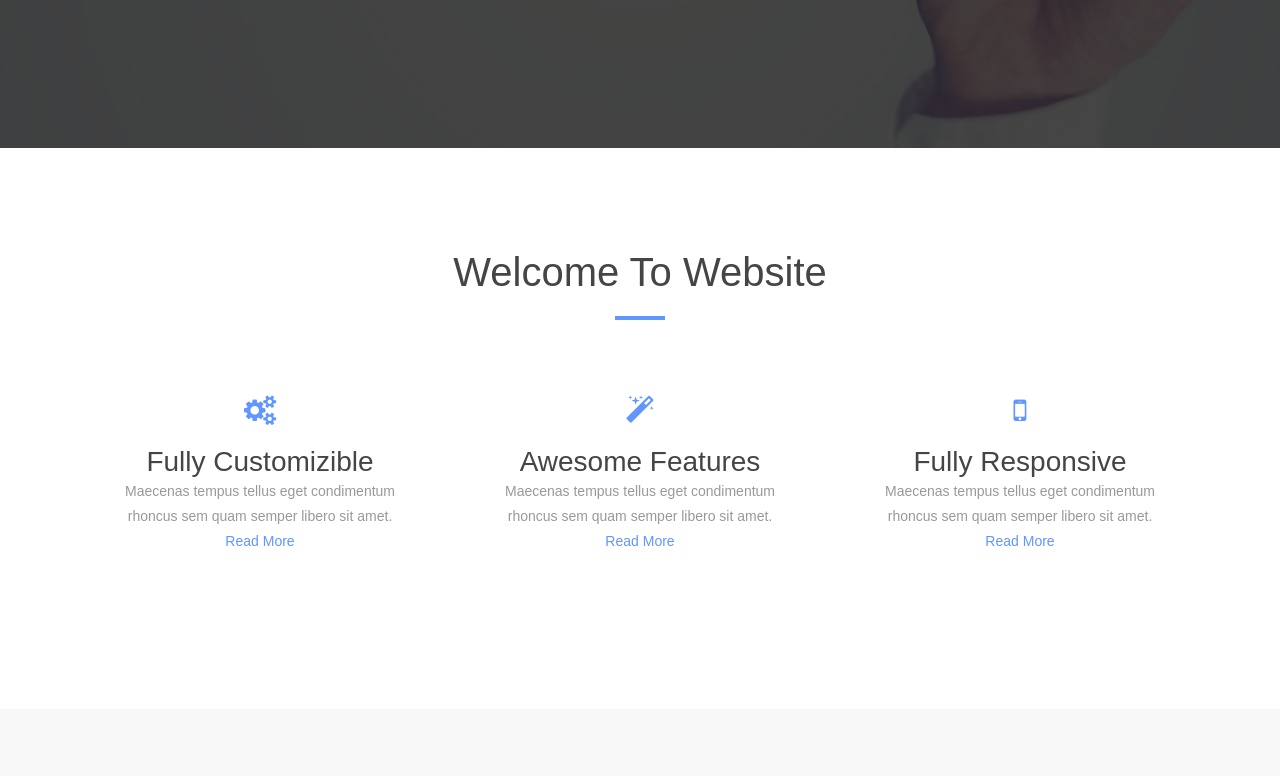
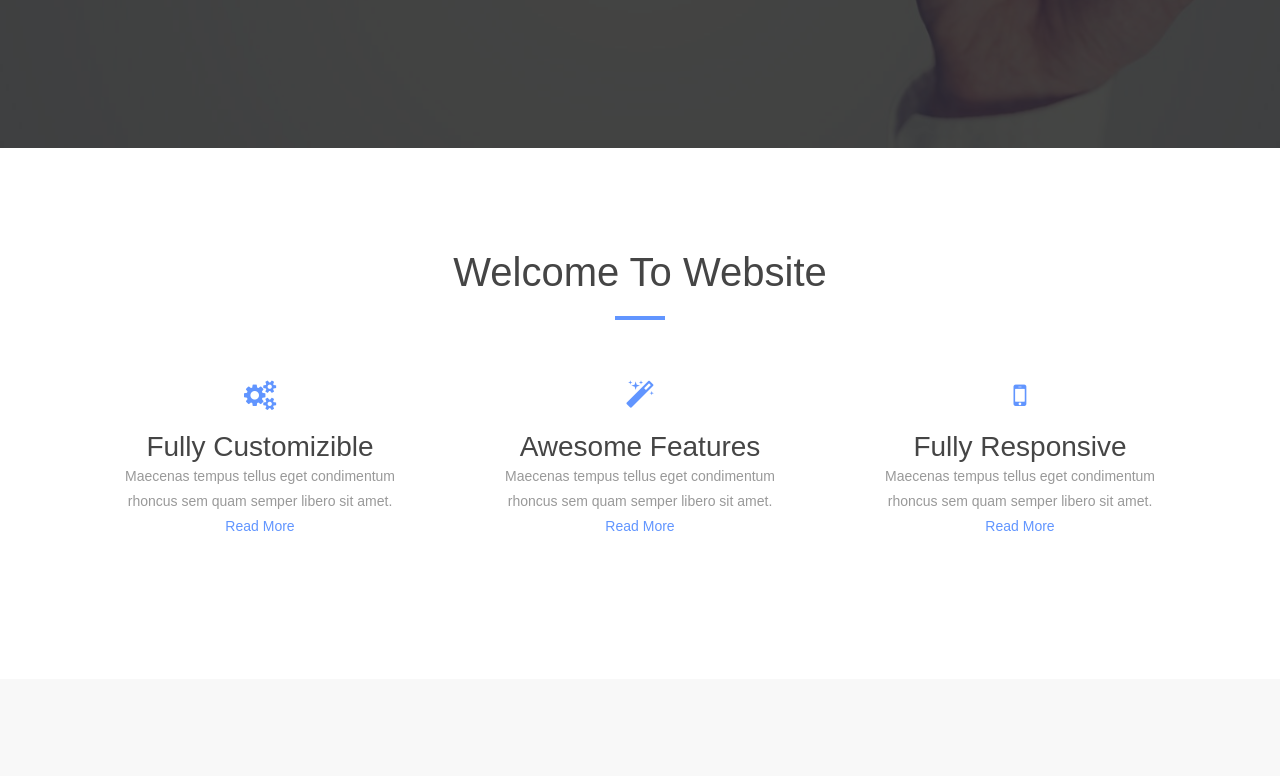
Before and after one commit to ceraglob/CollegeProject, a plain HTML site: page Ceraglob/index.html in a window 1280 px wide. Shown: the part 492-1268 px from the top of the page. Drawn offline with nearby package versions, Linux system fonts and the light colour scheme; files whose address does not match are found by name.

Commit message:
Update style.css

```diff
--- a/Ceraglob/css/style.css
+++ b/Ceraglob/css/style.css
@@ -167,7 +167,6 @@ header .row{
 .about{
 	text-align: center;
 	padding: 40px 20px;
-	margin:15px 0px;
 }
 .about a{
 	color: #6195FF;
```
